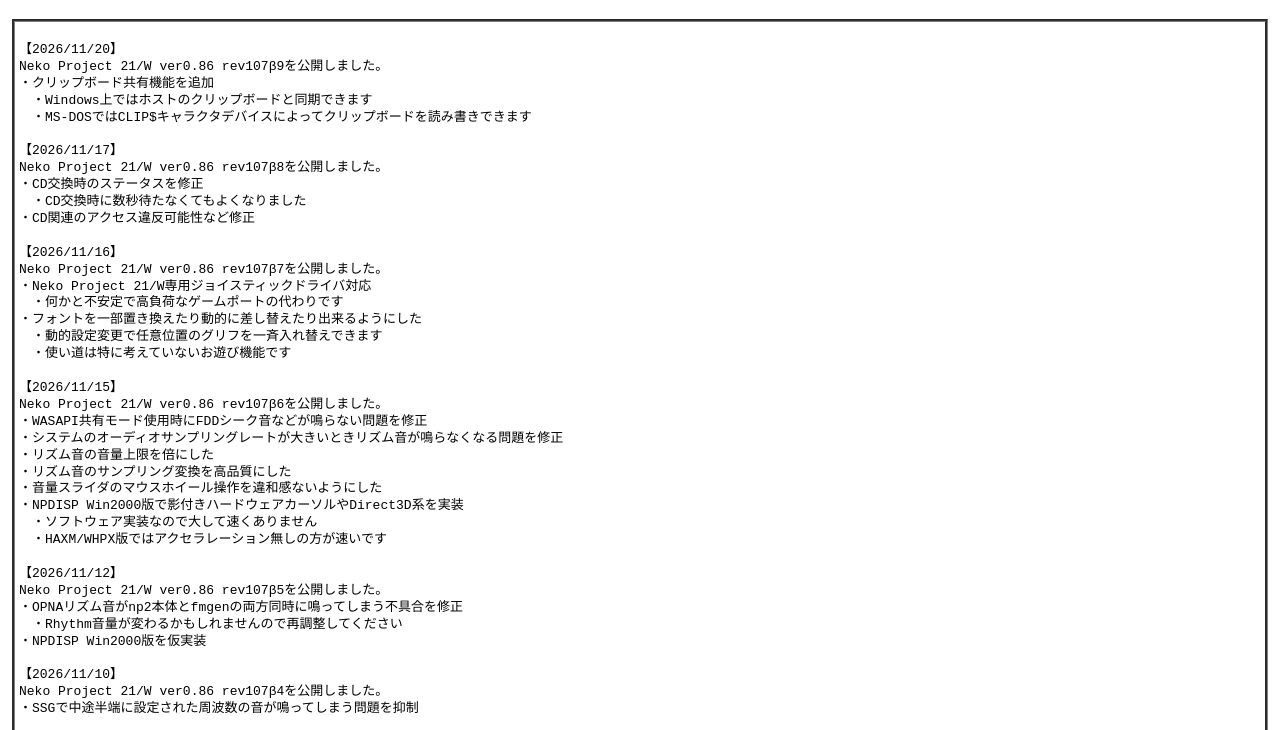
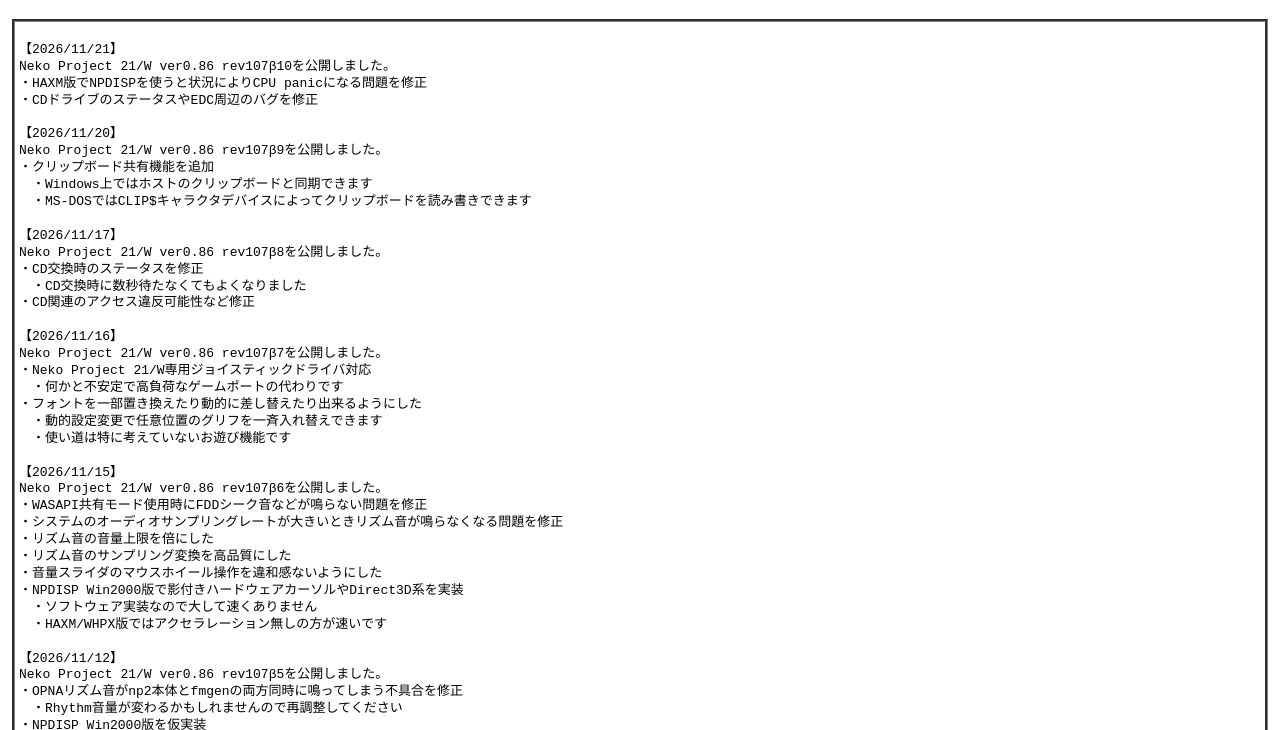
Before and after one commit to SimK98/np21w, a plain HTML site: page history.html in a window 1280 px wide. Shown: the part 70-800 px from the top of the page. Drawn offline with Linux system fonts and the light colour scheme.

Commit message:
ver0.86 rev107β10

```diff
--- a/history.html
+++ b/history.html
@@ -13,6 +13,11 @@
 	<h1>バージョン履歴</h1>
 	<div style="margin:4px; padding 4px; border: 3px groove gray">
 		<p><pre>
+【2026/11/21】
+Neko Project 21/W ver0.86 rev107β10を公開しました。
+・HAXM版でNPDISPを使うと状況によりCPU panicになる問題を修正
+・CDドライブのステータスやEDC周辺のバグを修正
+
 【2026/11/20】
 Neko Project 21/W ver0.86 rev107β9を公開しました。
 ・クリップボード共有機能を追加
```
Also changed, not shown: download.html (+2 -2 lines), index.html (+5 -0 lines), version.html (+4 -0 lines).
